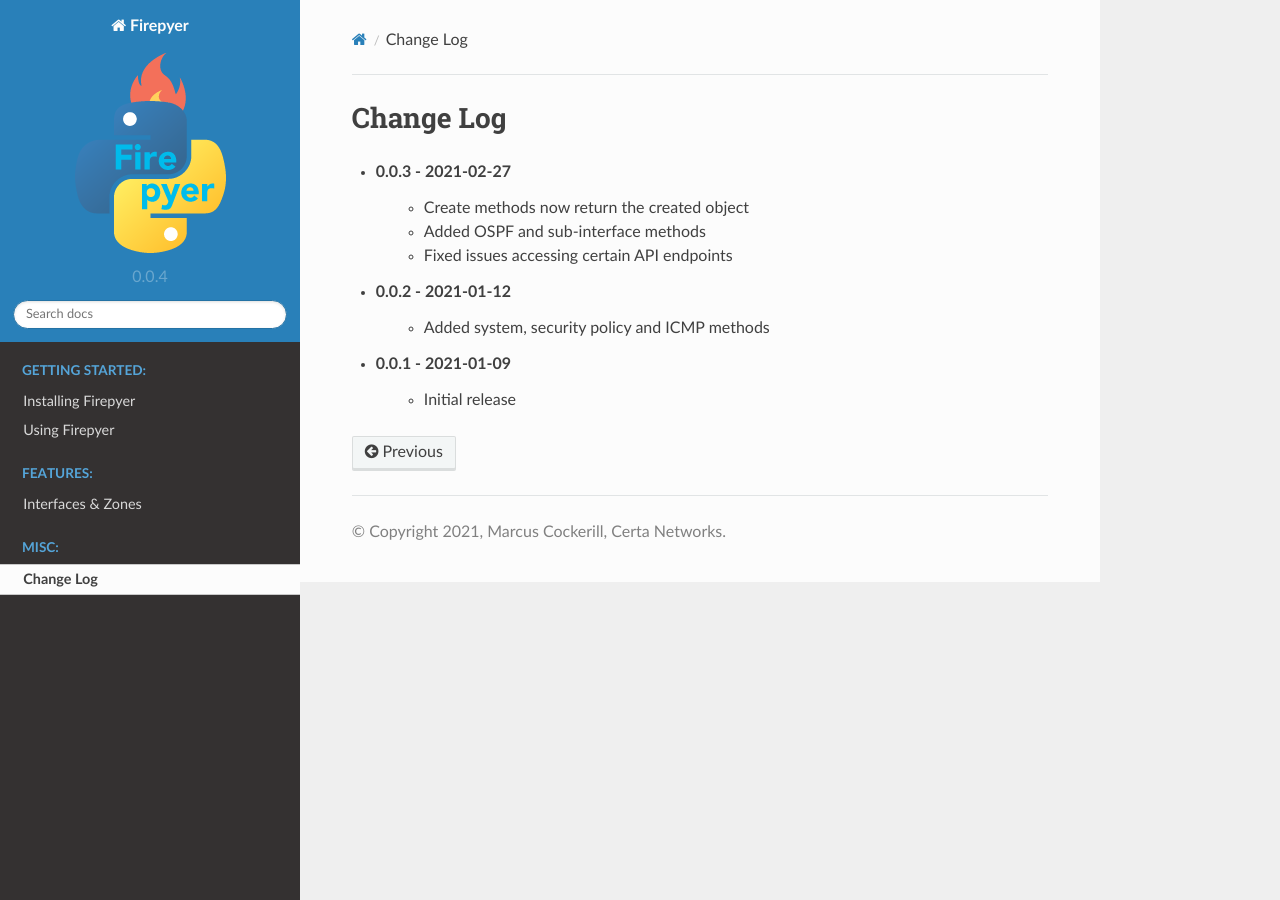
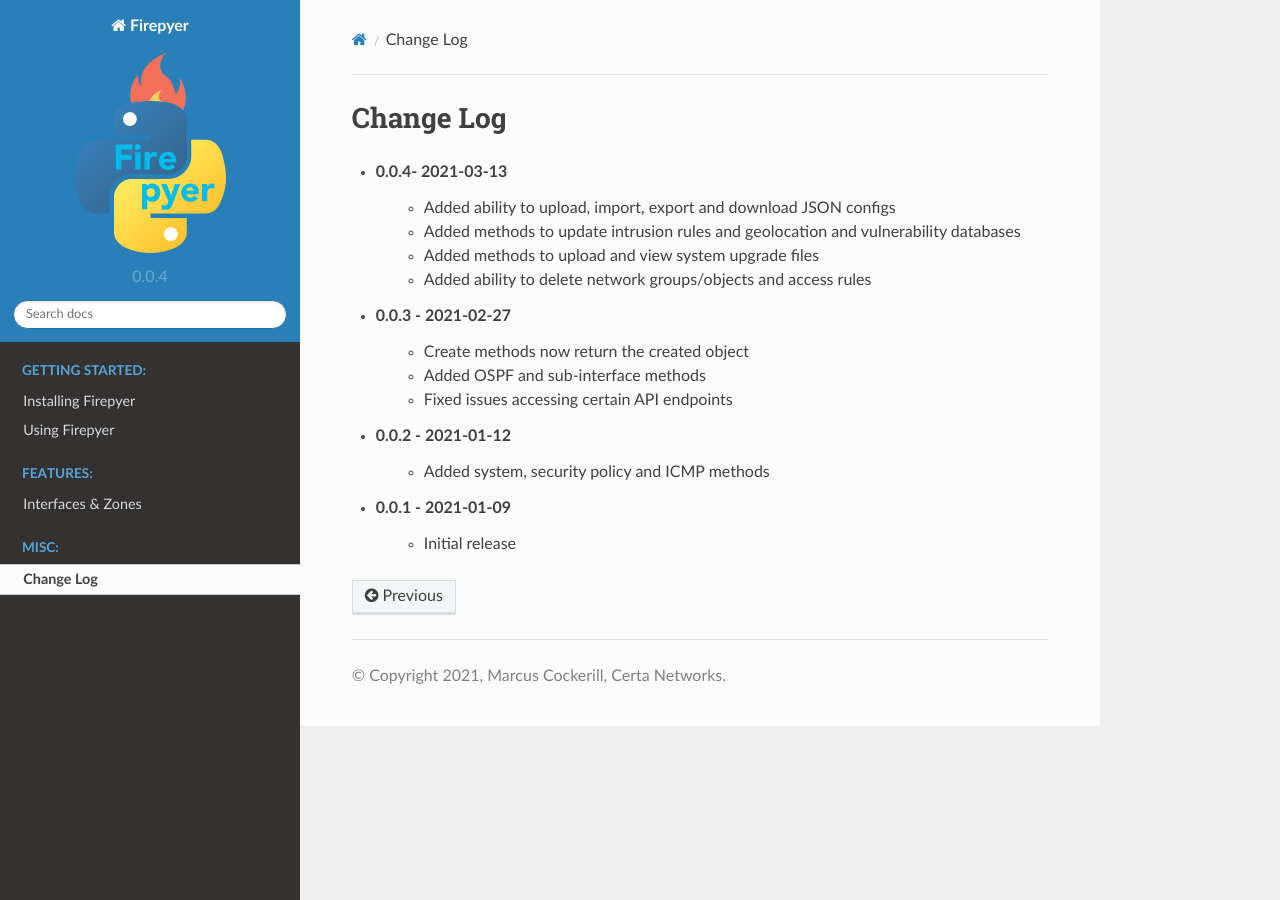
Before and after one commit to certanet/firepyer, a Sphinx documentation site: the page built from docs/change.rst, in a window 1280 px wide. Built offline with Sphinx 7.4.7 and the Read the Docs theme 2.0.0, drawn with Linux system fonts in a browser that asks for light colours; pages that are not in the unit, such as notebooks, are missing from menus.

Commit message:
Updated changelog

```diff
--- a/docs/change.rst
+++ b/docs/change.rst
@@ -1,5 +1,11 @@
 Change Log
 ==========
+
+* 0.0.4- 2021-03-13
+    * Added ability to upload, import, export and download JSON configs
+    * Added methods to update intrusion rules and geolocation and vulnerability databases
+    * Added methods to upload and view system upgrade files
+    * Added ability to delete network groups/objects and access rules
 
 * 0.0.3 - 2021-02-27
     * Create methods now return the created object
```
